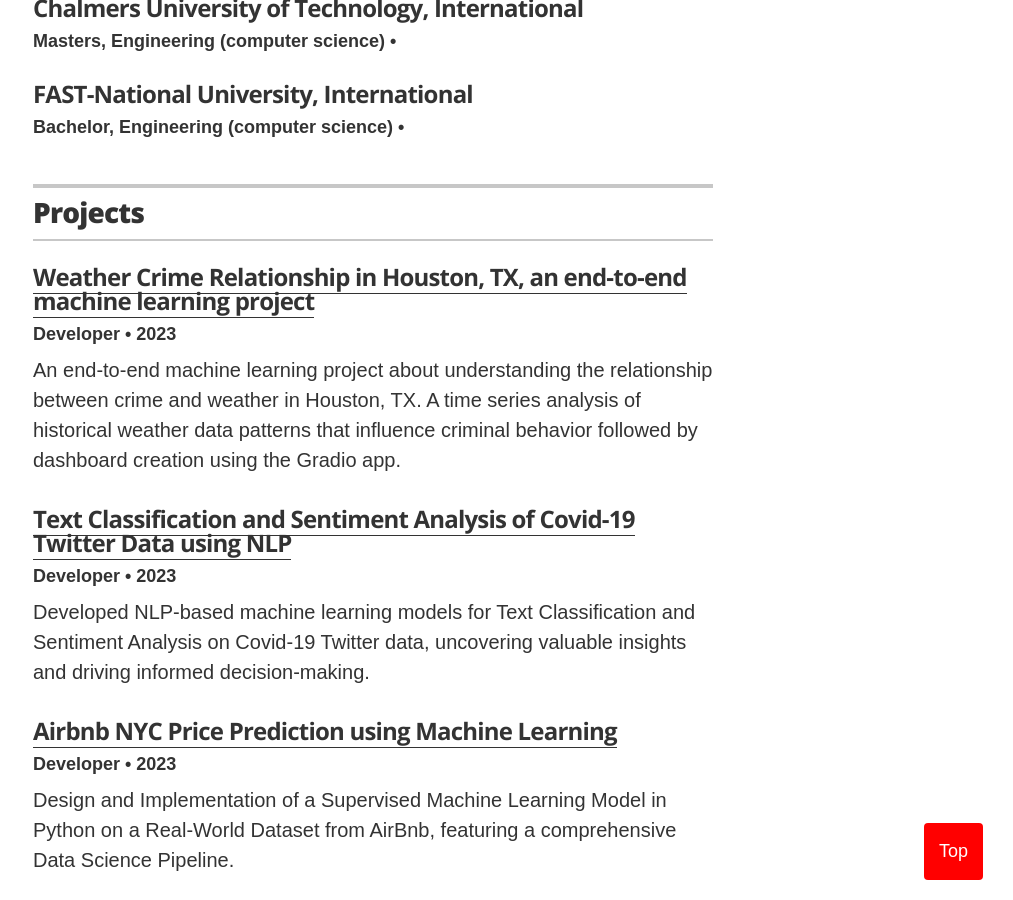
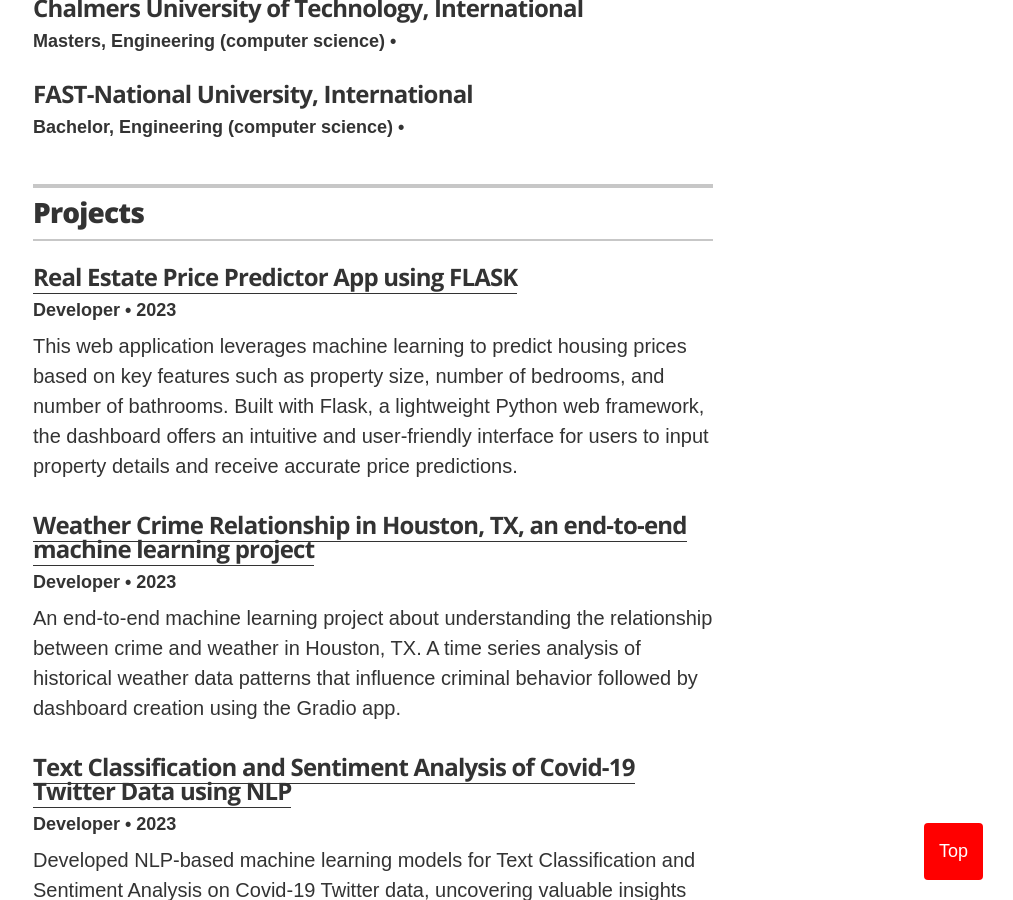
Before and after one commit to ttariqaziz/ttariqaziz.github.io, a Jekyll site: the page built from index.html, in a window 1280 px wide and 900 px high, scrolled down 3182 px. Shown: the whole window, without its empty margins (267-1280 px from the left). Built offline with Jekyll 4.4.1, drawn with Linux system fonts in a browser that asks for light colours.

Commit message:
Update projects.yml

```diff
--- a/_data/projects.yml
+++ b/_data/projects.yml
@@ -1,5 +1,11 @@
 # Projects
 # uncomment the urls if you wish to display them, and add your own URL
+
+- project: Real Estate Price Predictor App using FLASK
+  role: Developer
+  duration: 2023
+  url: "https://github.com/ttariqaziz/real_estate_price_prediction_AI_app_using_Flask"
+  description: This web application leverages machine learning to predict housing prices based on key features such as property size, number of bedrooms, and number of bathrooms. Built with Flask, a lightweight Python web framework, the dashboard offers an intuitive and user-friendly interface for users to input property details and receive accurate price predictions.
 
 # Omdena
 - project: Weather Crime Relationship in Houston, TX, an end-to-end machine learning project
```
